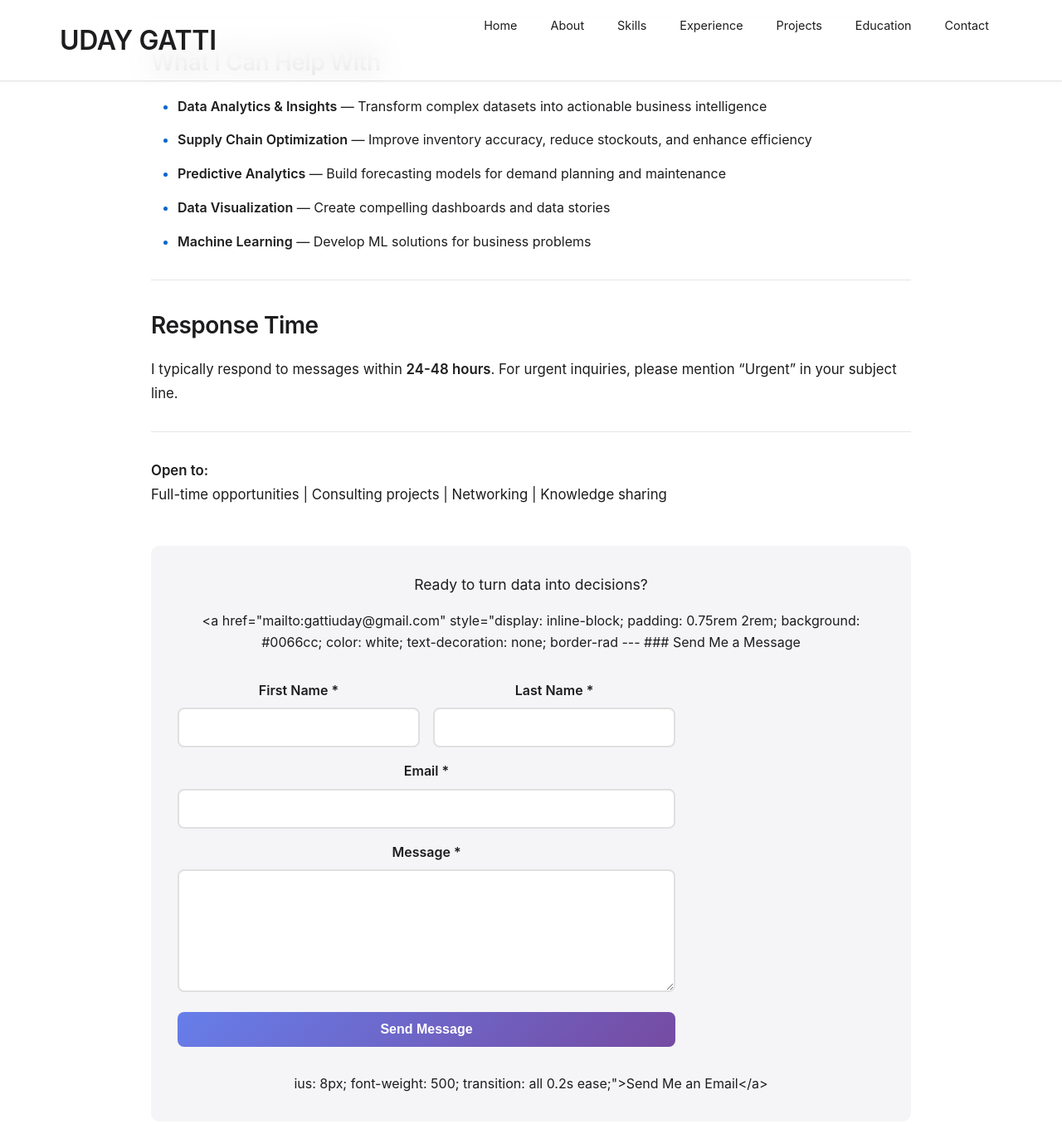
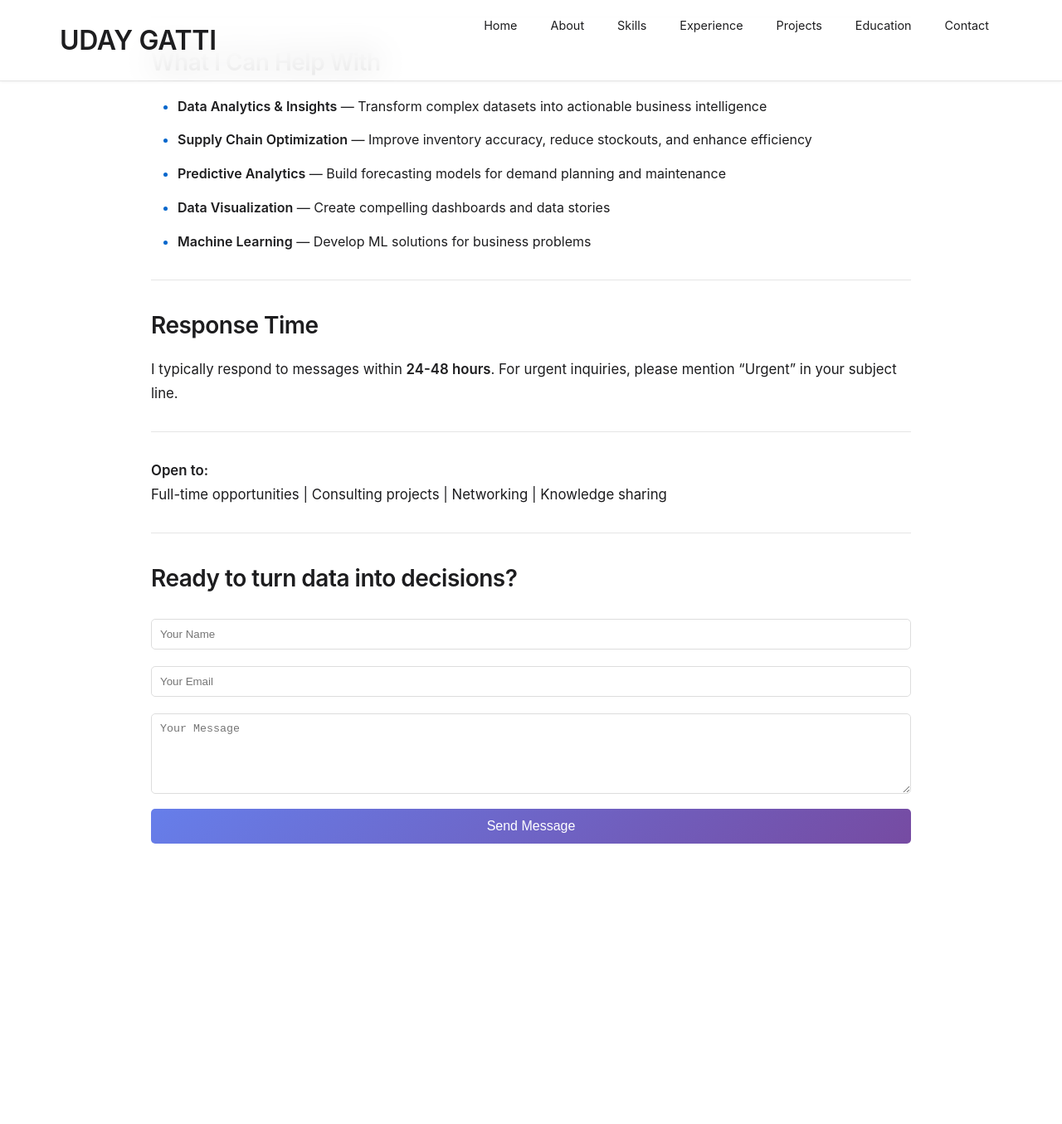
Before and after one commit to gattiuday/portfolio, a Jekyll site: the page built from contact.md, in a window 1280 px wide and 1400 px high, scrolled down 785 px. Shown: the top 1355 px of the window at 83% size. Built offline with Jekyll 4.4.1, drawn with Linux system fonts in a browser that asks for light colours; comment, search, counter and statistics services are not loaded; after the commit the page ends 1850 px from its top, so only the background shows below that; some of the changed text lies outside the part shown.

Commit message:
Remove phone 5515564584 and fix contact form

```diff
--- a/contact.md
+++ b/contact.md
@@ -56,45 +55,16 @@ I typically respond to messages within **24-48 hours**. For urgent inquiries, pl
 **Open to:**
 Full-time opportunities | Consulting projects | Networking | Knowledge sharing
 
-<div style="text-align: center; margin-top: 3rem; padding: 2rem; background: #f5f5f7; border-radius: 10px;">
-  <p style="font-size: 1.1rem; margin-bottom: 1rem;">Ready to turn data into decisions?</p>
-  <a href="mailto:gattiuday@gmail.com" style="display: inline-block; padding: 0.75rem 2rem; background: #0066cc; color: white; text-decoration: none; border-rad
 
-    ---
+---
 
-### Send Me a Message
+### Ready to turn data into decisions?
 
-<form action="https://formsubmit.co/gattiuday@gmail.com" method="POST" style="max-width: 600px; margin: 2rem 0;">
-  <!-- Honeypot -->
-  <input type="text" name="_honey" style="display:none">
-
-  <!-- Disable Captcha -->
+<form action="https://formsubmit.co/gattiuday@gmail.com" method="POST">
+  <input type="hidden" name="_subject" value="Portfolio Contact Form">
   <input type="hidden" name="_captcha" value="false">
-
-  <div style="display: grid; grid-template-columns: 1fr 1fr; gap: 1rem; margin-bottom: 1rem;">
-    <div>
-      <label for="firstName" style="display: block; margin-bottom: 0.5rem; font-weight: 600;">First Name *</label>
-      <input type="text" id="firstName" name="firstName" required style="width: 100%; padding: 0.75rem; border: 2px solid #e0e0e0; border-radius: 8px; font-size: 1rem; font-family: inherit;">
-    </div>
-
-    <div>
-      <label for="lastName" style="display: block; margin-bottom: 0.5rem; font-weight: 600;">Last Name *</label>
-      <input type="text" id="lastName" name="lastName" required style="width: 100%; padding: 0.75rem; border: 2px solid #e0e0e0; border-radius: 8px; font-size: 1rem; font-family: inherit;">
-    </div>
-  </div>
-
-  <div style="margin-bottom: 1rem;">
-    <label for="email" style="display: block; margin-bottom: 0.5rem; font-weight: 600;">Email *</label>
-    <input type="email" id="email" name="email" required style="width: 100%; padding: 0.75rem; border: 2px solid #e0e0e0; border-radius: 8px; font-size: 1rem; font-family: inherit;">
-  </div>
-
-  <div style="margin-bottom: 1rem;">
-    <label for="message" style="display: block; margin-bottom: 0.5rem; font-weight: 600;">Message *</label>
-    <textarea id="message" name="message" required rows="6" style="width: 100%; padding: 0.75rem; border: 2px solid #e0e0e0; border-radius: 8px; font-size: 1rem; font-family: inherit; resize: vertical;"></textarea>
-  </div>
-
-  <button type="submit" style="background: linear-gradient(135deg, #667eea 0%, #764ba2 100%); color: white; padding: 0.75rem 2rem; border: none; border-radius: 8px; font-size: 1rem; font-weight: 600; cursor: pointer; transition: transform 0.2s; width: 100%;">
-    Send Message
-  </button>
-</form>ius: 8px; font-weight: 500; transition: all 0.2s ease;">Send Me an Email</a>
-</div>
+  <input type="text" name="name" placeholder="Your Name" required style="width: 100%; padding: 10px; margin: 10px 0; border: 1px solid #ddd; border-radius: 5px;">
+  <input type="email" name="email" placeholder="Your Email" required style="width: 100%; padding: 10px; margin: 10px 0; border: 1px solid #ddd; border-radius: 5px;">
+  <textarea name="message" placeholder="Your Message" rows="5" required style="width: 100%; padding: 10px; margin: 10px 0; border: 1px solid #ddd; border-radius: 5px;"></textarea>
+  <button type="submit" style="background: linear-gradient(135deg, #667eea 0%, #764ba2 100%); color: white; padding: 12px 30px; border: none; border-radius: 5px; font-size: 16px; cursor: pointer; width: 100%;">Send Message</button>
+</form>
```
Also changed, not shown: other parts of contact.md (+0 -1 lines).
